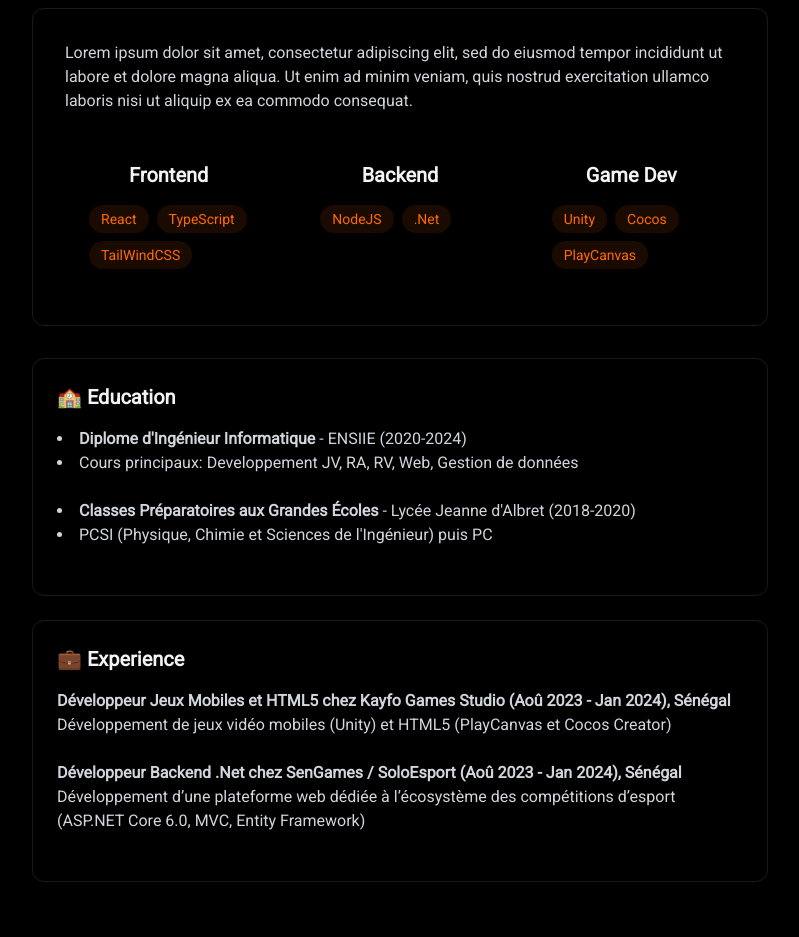
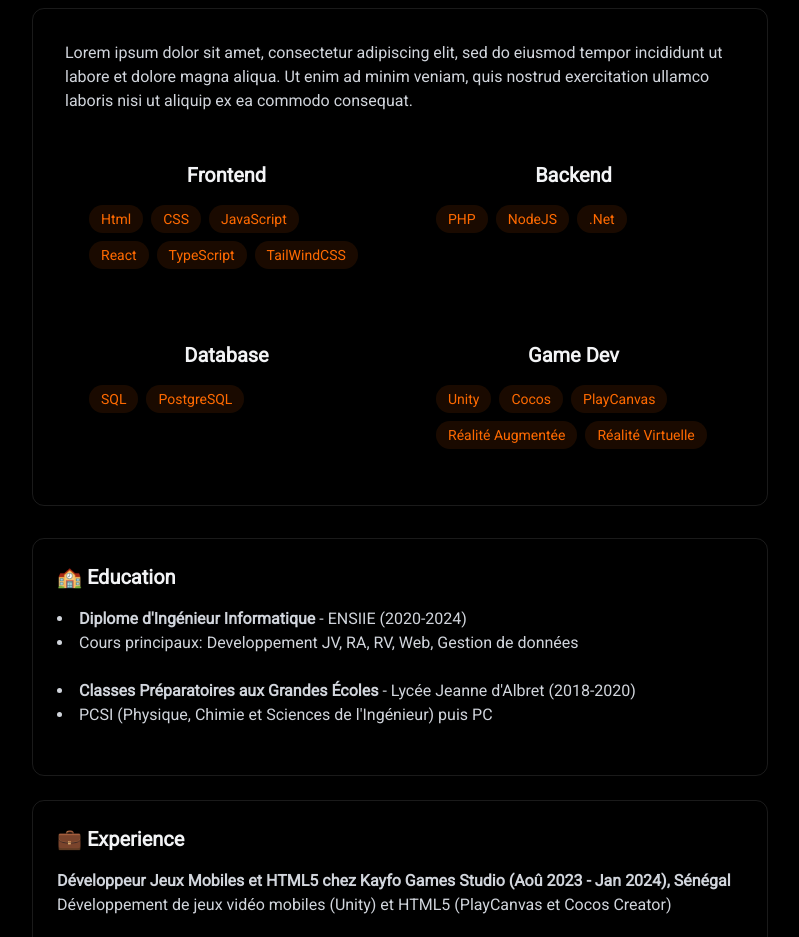
Before and after one commit to UsherMay/Portfolio, a React (Vite) app: page / in a window 1280 px wide. Shown: the part 940-1877 px from the top of the page, without its empty margins (240-1039 px from the left). Built offline with nearby package versions, Linux system fonts and the light colour scheme.

Commit message:
Abstracting stuff in About Section

```diff
--- a/src/components/sections/About.jsx
+++ b/src/components/sections/About.jsx
@@ -5,22 +5,47 @@ import WorkSubSection from '../WorkSubSection';
 
 function About(){
 
-    const frontendSkills = [
+    const frontendSkills = {
+        title: "Frontend",
+        listOfSkills:
+        [
+            "Html",
+            "CSS",
+            "JavaScript",
             "React",
             "TypeScript",
             "TailWindCSS",
-    ];
+        ]
+    };
 
-    const backendSkills = [
+    const backendSkills = {
+        title: "Backend",
+        listOfSkills:
+        [
+            "PHP",
             "NodeJS",
             ".Net",
-    ];
+        ]
+    };
 
-    const gameDevSkills = [
+    const gameDevSkills = {
+        title: "Game Dev",
+        listOfSkills:
+        [
             "Unity",
             "Cocos",
             "PlayCanvas",
-    ];
+            "Réalité Augmentée",
+            "Réalité Virtuelle"
+    ]};
+
+    const databaseSkills = {
+        title: "Database",
+        listOfSkills:
+        [
+            "SQL",
+            "PostgreSQL",
+    ]};
 
     const educationSection = [
         {
@@ -84,13 +109,13 @@ function About(){
                             quis nostrud exercitation ullamco laboris nisi ut aliquip ex ea commodo consequat.
                         </p>
 
-                        <div className="grid grid-cols-1 md:grid-cols-3 gap-6">
+                        <div className="grid grid-cols-1 md:grid-cols-2 gap-6">
 
                             <div className="rounded-xl p-6 hover:-translate-y-1 transition-all">
-                                <h3 className="text-center text-xl font-bold mb-4">Frontend</h3>
+                                <h3 className="text-center text-xl font-bold mb-4">{frontendSkills.title}</h3>
                                 <div className="flex flex-wrap gap-2">
 
-                                    {frontendSkills.map((tech,index) =>
+                                    {frontendSkills.listOfSkills.map((tech,index) =>
                                     <span
                                         key={index}
                                         className="bg-orange-500/10 text-orange-500 py-1 px-3 rounded-full text-sm
@@ -103,9 +128,9 @@ function About(){
                             </div>
 
                             <div className="rounded-xl p-6 hover:-translate-y-1 transition-all">
-                                <h3 className="text-center text-xl font-bold mb-4">Backend</h3>
+                                <h3 className="text-center text-xl font-bold mb-4">{backendSkills.title}</h3>
                                 <div className="flex flex-wrap gap-2">
-                                    {backendSkills.map((tech,index) =>
+                                    {backendSkills.listOfSkills.map((tech,index) =>
                                     <span
                                         key={index}
                                         className="bg-orange-500/10 text-orange-500 py-1 px-3 rounded-full text-sm
@@ -117,7 +142,7 @@ function About(){
                             </div>
 
                             <div className="rounded-xl p-6 hover:-translate-y-1 transition-all">
-                                <h3 className="text-center text-xl font-bold mb-4">Game Dev</h3>
+                                <h3 className="text-center text-xl font-bold mb-4">{databaseSkills.title}</h3>
                                 <div className="flex flex-wrap gap-2">
                                     {/* if you see any diffenrec tell me XD -> the problem was the curly brackets after =>
                                         {gameDevSkills.map((tech, key)=>{
@@ -126,7 +151,28 @@ function About(){
                                                 hover:bg-orange-500/20 hover:shadow-[0_2px_8px_rgba(239, 185, 48, 0.2)]
                                                 transition">{tech}</span>
                                     })} */}
-                                    {gameDevSkills.map((tech,index) =>
+                                    {databaseSkills.listOfSkills.map((tech,index) =>
+                                    <span
+                                        key={index}
+                                        className="bg-orange-500/10 text-orange-500 py-1 px-3 rounded-full text-sm
+                                        hover:bg-orange-500/20 hover:shadow-[0_2px_8px_rgba(239,185,48,0.2)] transition">
+                                        {tech}
+                                    </span>)}
+                                </div>
+
+                            </div>
+
+                            <div className="rounded-xl p-6 hover:-translate-y-1 transition-all">
+                                <h3 className="text-center text-xl font-bold mb-4">{gameDevSkills.title}</h3>
+                                <div className="flex flex-wrap gap-2">
+                                    {/* if you see any diffenrec tell me XD -> the problem was the curly brackets after =>
+                                        {gameDevSkills.map((tech, key)=>{
+                                        <span key={key}
+                                            className="bg-orange-500/10 text-orange-500 py-1 px-3 rounded-full text-sa
+                                                hover:bg-orange-500/20 hover:shadow-[0_2px_8px_rgba(239, 185, 48, 0.2)]
+                                                transition">{tech}</span>
+                                    })} */}
+                                    {gameDevSkills.listOfSkills.map((tech,index) =>
                                     <span
                                         key={index}
                                         className="bg-orange-500/10 text-orange-500 py-1 px-3 rounded-full text-sm
```
Lines whose indentation alone changed are shown as unchanged.
